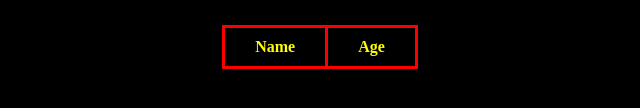
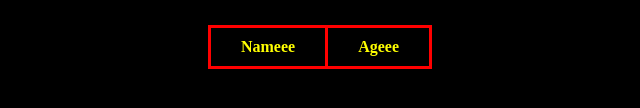
Before and after one commit to naveen120598/naveenBlackTable, a website: page index.html in a window 1280 px wide. Shown: the part 170-278 px from the top of the page, without its empty margins (320-960 px from the left). Drawn offline with Linux system fonts and the light colour scheme.

Commit message:
4 commit

```diff
--- a/index.html
+++ b/index.html
@@ -13,8 +13,8 @@
         <button onclick="CreateTable()" >Add</button><br><br>
         <table>
             <tr>
-                <th>Name</th>
-                <th>Age</th>
+                <th>Nameee</th>
+                <th>Ageee</th>
             </tr>
             <tbody id="tbody">
 
```
